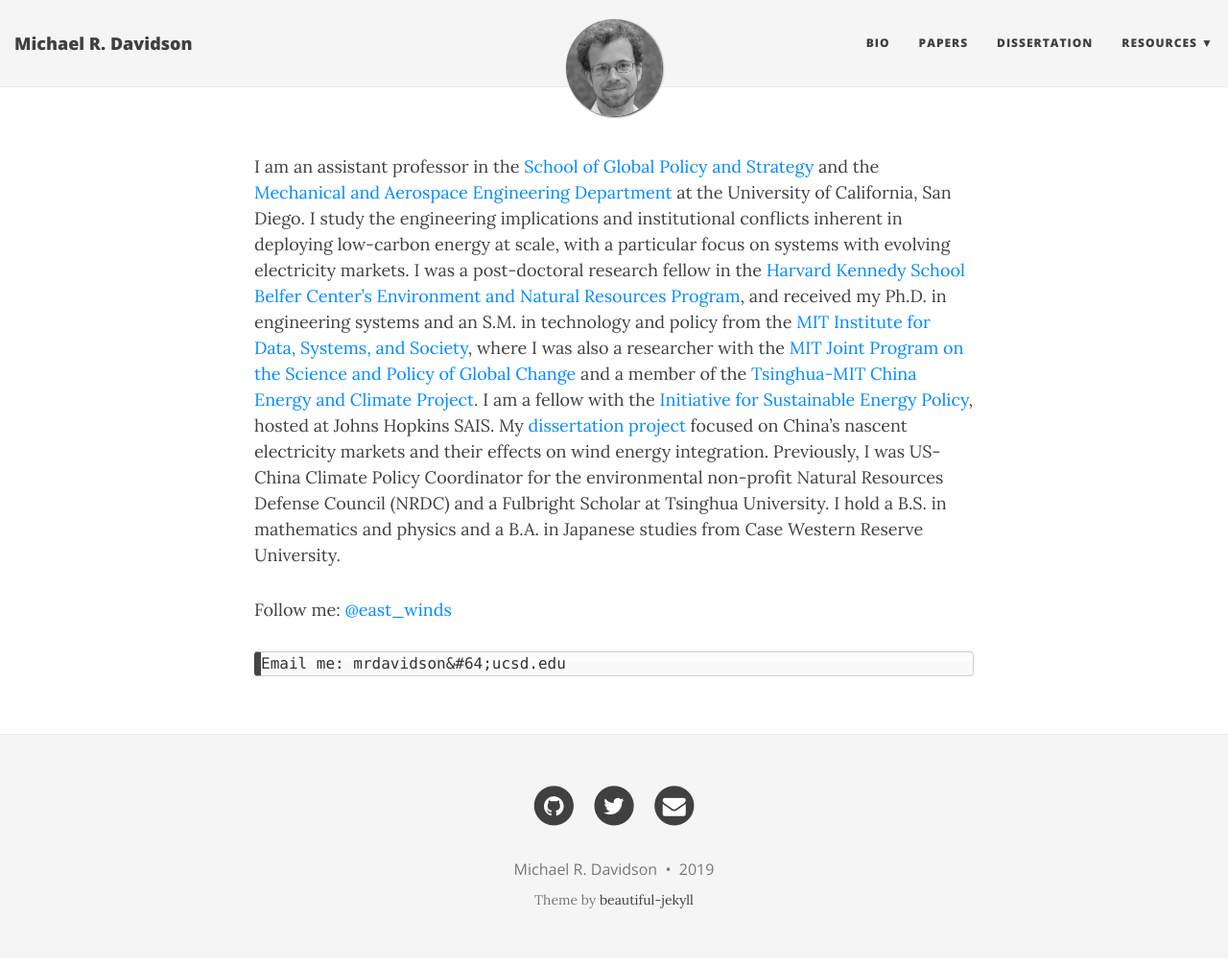
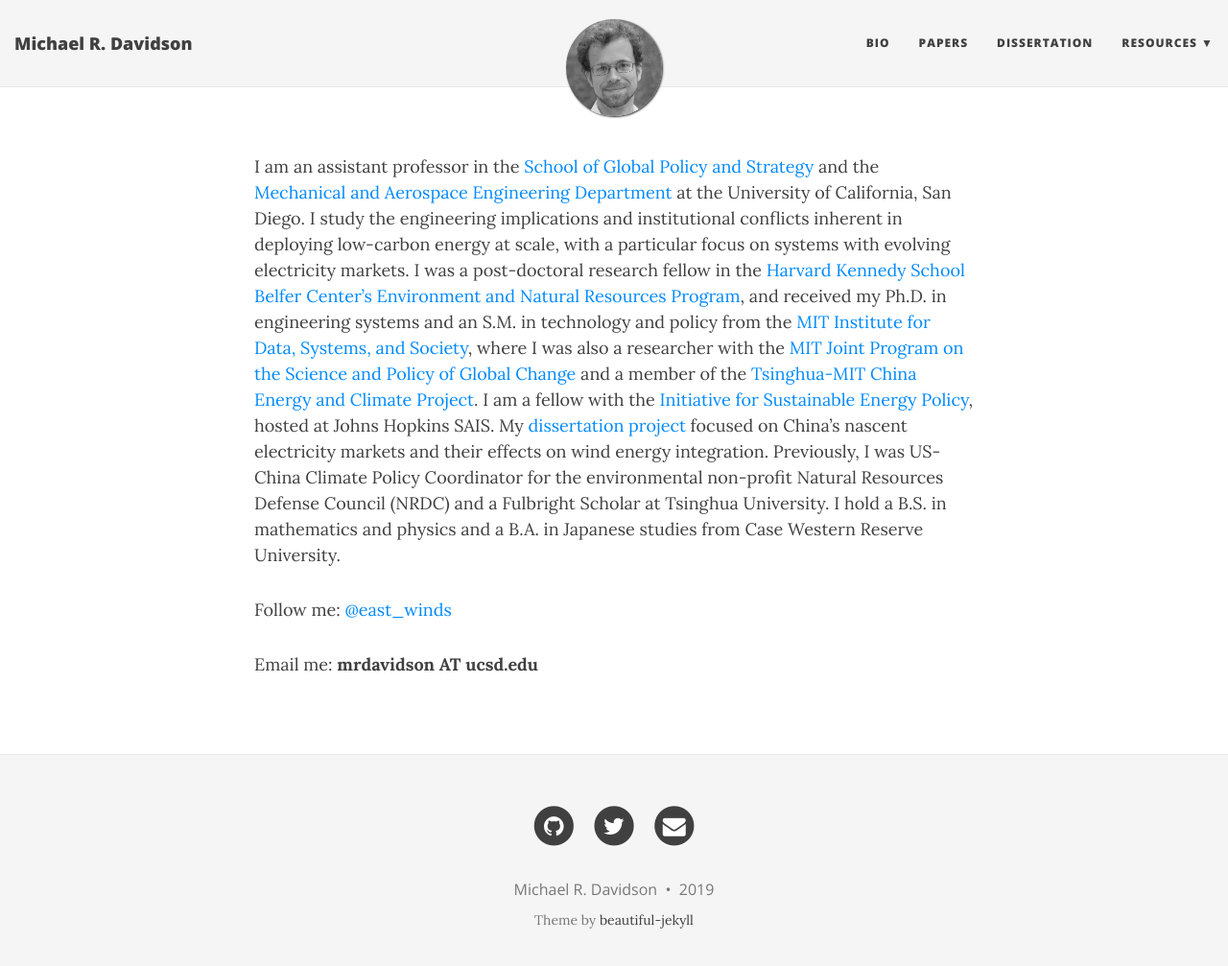
Before and after one commit to east-winds/east-winds.github.io, a Jekyll site: the page built from aboutme.md, in a window 1280 px wide and 1020 px high. Shown: the top 1007 px of the window at 96% size. Built offline with Jekyll 4.4.1, drawn with Linux system fonts in a browser that asks for light colours; nearby versions of some CDN libraries.

Commit message:
Contact info

```diff
--- a/_config.yml
+++ b/_config.yml
@@ -41,7 +41,7 @@ avatar: "/img/michael-davidson-sq.jpg"
 # Important: you must keep the "name" parameter, everything else you can remove
 author:
   name: Michael R. Davidson
-  email: "mrdavidson&#64;ucsd.edu"
+  email: "mrdavidson AT ucsd.edu"
 #  facebook: yourname
   github: michd-mit
   twitter: east_winds
--- a/aboutme.md
+++ b/aboutme.md
@@ -9,6 +9,4 @@ I am an assistant professor in the [School of Global Policy and Strategy](http:/
 
 Follow me: [@east_winds](http://twitter.com/east_winds)
 
-{% if site.author.email and site.footer-links-active.email %}
-	Email me: {{ site.author.email }}
-{% endif %}
+Email me: **{{ site.author.email }}**
```
